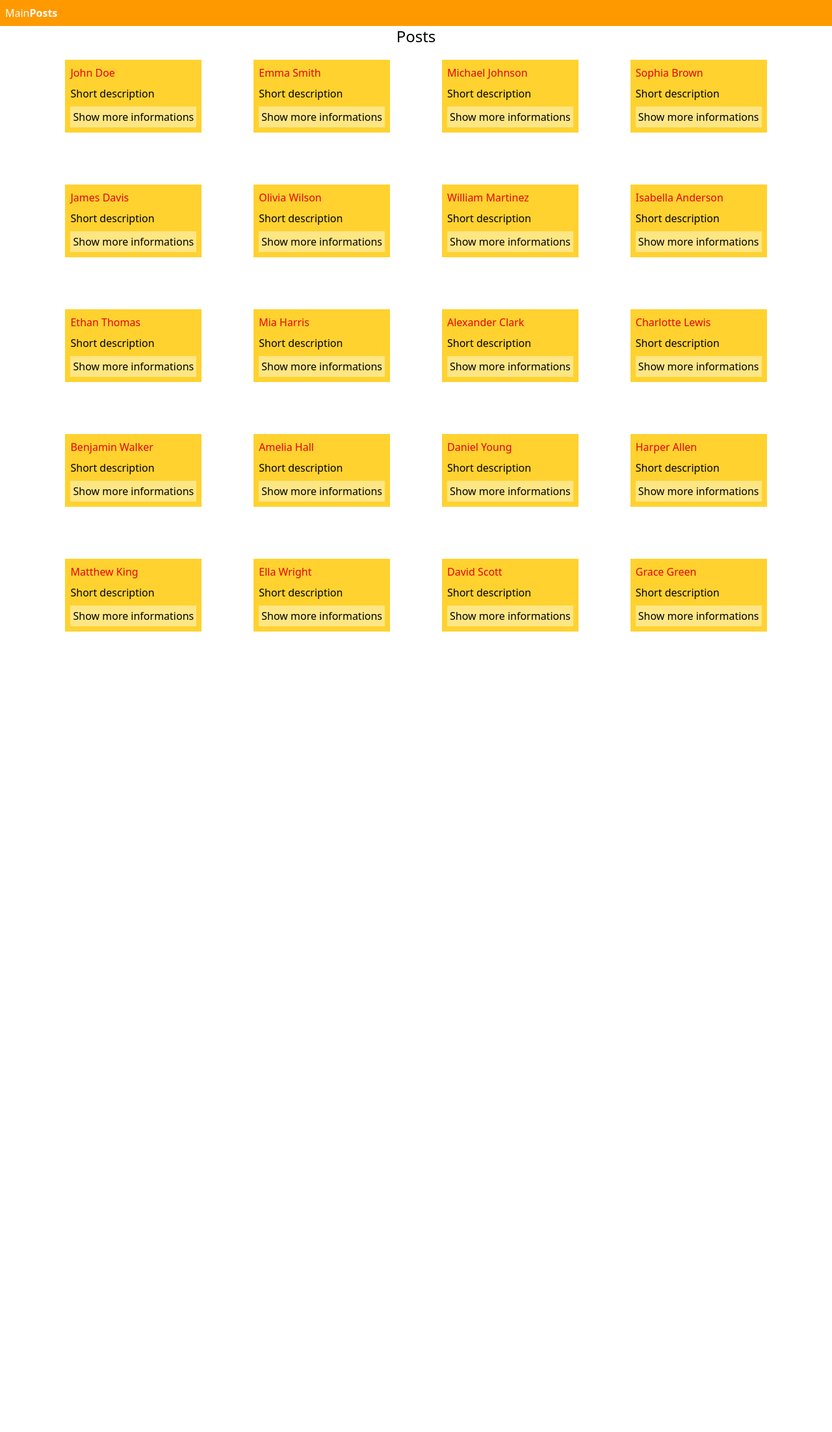
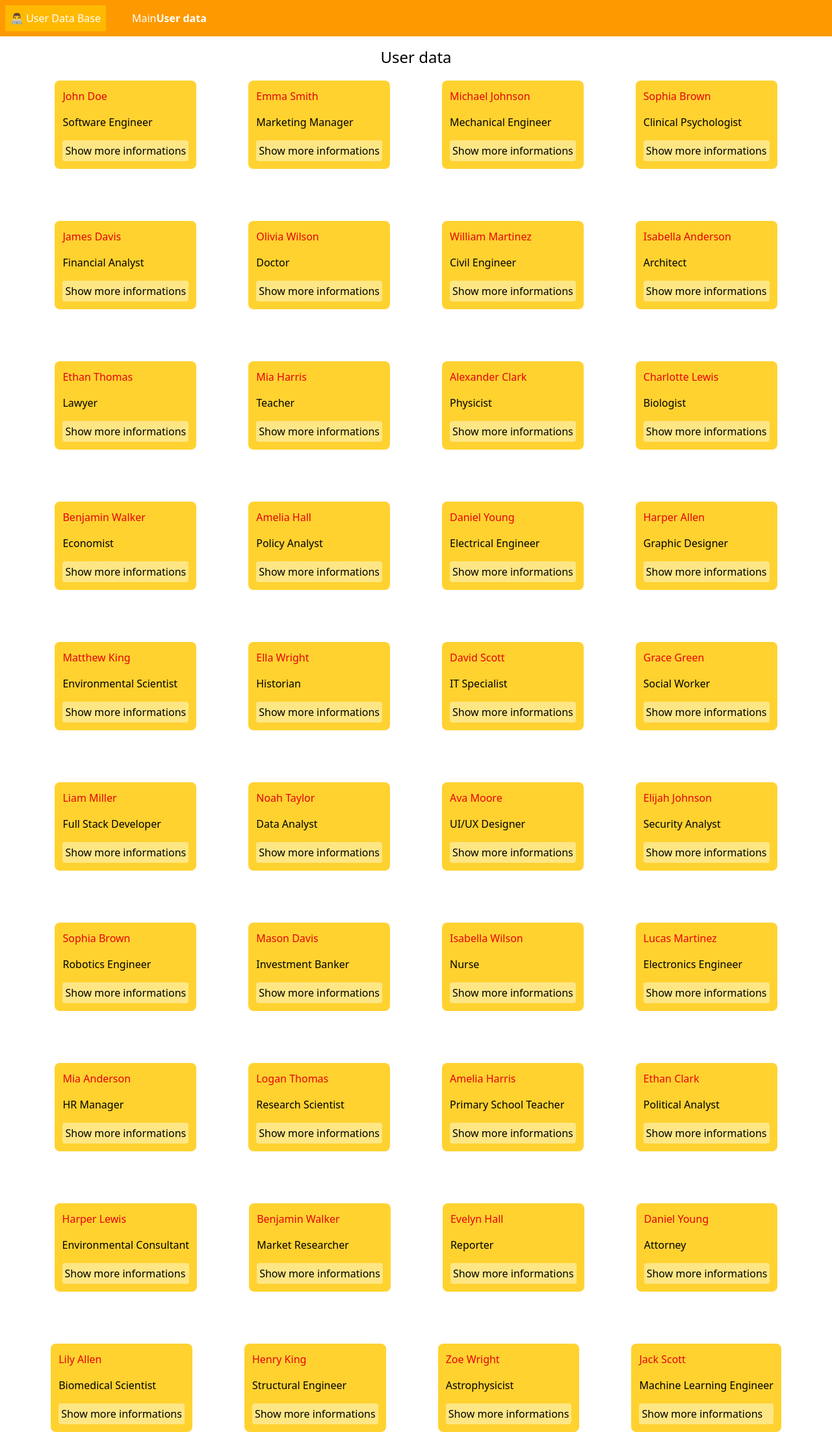
Before and after one commit to mSajewiczz/routing-app, a React (Vite) app: page /Posts in a window 1280 px wide. Shown: the whole page at 65% size. Before the commit the page ends 972 px from the top, so only its background shows below. Built offline with nearby package versions, Linux system fonts and the light colour scheme.

Commit message:
Modified few modules and styles

```diff
--- a/database/database.json
+++ b/database/database.json
@@ -158,5 +158,166 @@
 		"age": 22,
 		"study": "Sociology",
 		"profession": "Social Worker"
+	},
+	{
+		"id": 20,
+		"name": "Liam",
+		"last_name": "Miller",
+		"age": 29,
+		"study": "Software Engineering",
+		"profession": "Full Stack Developer"
+	},
+	{
+		"id": 21,
+		"name": "Noah",
+		"last_name": "Taylor",
+		"age": 26,
+		"study": "Data Science",
+		"profession": "Data Analyst"
+	},
+	{
+		"id": 22,
+		"name": "Ava",
+		"last_name": "Moore",
+		"age": 27,
+		"study": "Graphic Design",
+		"profession": "UI/UX Designer"
+	},
+	{
+		"id": 23,
+		"name": "Elijah",
+		"last_name": "Johnson",
+		"age": 32,
+		"study": "Cybersecurity",
+		"profession": "Security Analyst"
+	},
+	{
+		"id": 24,
+		"name": "Sophia",
+		"last_name": "Brown",
+		"age": 25,
+		"study": "Mechanical Engineering",
+		"profession": "Robotics Engineer"
+	},
+	{
+		"id": 25,
+		"name": "Mason",
+		"last_name": "Davis",
+		"age": 30,
+		"study": "Finance",
+		"profession": "Investment Banker"
+	},
+	{
+		"id": 26,
+		"name": "Isabella",
+		"last_name": "Wilson",
+		"age": 23,
+		"study": "Medicine",
+		"profession": "Nurse"
+	},
+	{
+		"id": 27,
+		"name": "Lucas",
+		"last_name": "Martinez",
+		"age": 28,
+		"study": "Electrical Engineering",
+		"profession": "Electronics Engineer"
+	},
+	{
+		"id": 28,
+		"name": "Mia",
+		"last_name": "Anderson",
+		"age": 31,
+		"study": "Business Administration",
+		"profession": "HR Manager"
+	},
+	{
+		"id": 29,
+		"name": "Logan",
+		"last_name": "Thomas",
+		"age": 27,
+		"study": "Physics",
+		"profession": "Research Scientist"
+	},
+	{
+		"id": 30,
+		"name": "Amelia",
+		"last_name": "Harris",
+		"age": 24,
+		"study": "Education",
+		"profession": "Primary School Teacher"
+	},
+	{
+		"id": 31,
+		"name": "Ethan",
+		"last_name": "Clark",
+		"age": 29,
+		"study": "Political Science",
+		"profession": "Political Analyst"
+	},
+	{
+		"id": 32,
+		"name": "Harper",
+		"last_name": "Lewis",
+		"age": 33,
+		"study": "Environmental Science",
+		"profession": "Environmental Consultant"
+	},
+	{
+		"id": 33,
+		"name": "Benjamin",
+		"last_name": "Walker",
+		"age": 26,
+		"study": "Economics",
+		"profession": "Market Researcher"
+	},
+	{
+		"id": 34,
+		"name": "Evelyn",
+		"last_name": "Hall",
+		"age": 22,
+		"study": "Journalism",
+		"profession": "Reporter"
+	},
+	{
+		"id": 35,
+		"name": "Daniel",
+		"last_name": "Young",
+		"age": 30,
+		"study": "Law",
+		"profession": "Attorney"
+	},
+	{
+		"id": 36,
+		"name": "Lily",
+		"last_name": "Allen",
+		"age": 25,
+		"study": "Biotechnology",
+		"profession": "Biomedical Scientist"
+	},
+	{
+		"id": 37,
+		"name": "Henry",
+		"last_name": "King",
+		"age": 28,
+		"study": "Civil Engineering",
+		"profession": "Structural Engineer"
+	},
+	{
+		"id": 38,
+		"name": "Zoe",
+		"last_name": "Wright",
+		"age": 27,
+		"study": "Astronomy",
+		"profession": "Astrophysicist"
+	},
+	{
+		"id": 39,
+		"name": "Jack",
+		"last_name": "Scott",
+		"age": 31,
+		"study": "Artificial Intelligence",
+		"profession": "Machine Learning Engineer"
 	}
+
 ]
--- a/index.html
+++ b/index.html
@@ -3,7 +3,7 @@
   <head>
     <meta charset="UTF-8" />
     <meta name="viewport" content="width=device-width, initial-scale=1.0" />
-    <link rel="icon" href="/favicon.ico" />
+    <link rel="icon" href="./src/img/icon.png"/>
     <meta name="theme-color" content="#000000" />
     <meta
       name="description"
@@ -11,7 +11,7 @@
     />
     <link rel="apple-touch-icon" href="/logo192.png" />
     <link rel="manifest" href="/manifest.json" />
-    <title>Routing app</title>
+    <title>User Data Base</title>
   </head>
   <body>
     <div id="app"></div>
--- a/src/components/NavBar/NavBar.tsx
+++ /dev/null
@@ -1,12 +0,0 @@
-import { Link } from "@tanstack/react-router";
-
-export default function NavBar() {
-	return (
-		<nav className="bg-amber-500 p-2">
-			<div className="flex">
-				<Link to="/" className="text-white hover:underline">Main</Link>
-				<Link to="/Posts" className="text-white hover:underline">Posts</Link>
-			</div>
-		</nav>
-	);
-}
--- a/src/components/PostComponent/Post.tsx
+++ b/src/components/PostComponent/Post.tsx
@@ -26,23 +26,23 @@ export default function Post({
 
 	return (
 		<>
-			<div className="bg-amber-300 flex gap-2 p-2 flex-col">
+			<div className="bg-amber-300 flex gap-4 p-3 flex-col rounded-lg">
 				<h1 className="text-red-600">
 					{userContext.name} {userContext.last_name}
 				</h1>
-				<p>Short description</p>
-				<button className="text-start cursor-pointer bg-amber-200 p-1" onClick={handleShowInfo}>
+				<p>{userContext.profession}</p>
+				<button className="text-start cursor-pointer bg-amber-200 p-1 rounded-sm" onClick={handleShowInfo}>
 					Show more informations
 				</button>
 			</div>
 
 			{showInfo ? (
-				<div className="absolute bg-amber-100 w-6xl h-150 p-5 top-1/2 left-1/2 transform -translate-x-1/2 -translate-y-1/2">
+				<div className="fixed bg-amber-100 w-6xl h-150 p-5 top-1/2 left-1/2 transform -translate-x-1/2 -translate-y-1/2 rounded-lg">
 					<div className="flex justify-between gap-2">
 						<h3>
 							More informations about <span className="text-red-600">{userContext.name} {userContext.last_name}</span>
 						</h3>
-                        <button className="bg-amber-400 text-white cursor-pointer " onClick={() => setShowInfo(false)}>Close</button>
+                        <button className="bg-amber-400 text-white cursor-pointer px-6 py-1 rounded-sm" onClick={() => setShowInfo(false)}>Close</button>
 					</div>
 
                     <h4>Age: {userContext.age}</h4>
--- a/src/routes/Posts.tsx
+++ b/src/routes/Posts.tsx
@@ -1,7 +1,7 @@
 import Post from "@/components/PostComponent/Post";
 import { createFileRoute, Link } from "@tanstack/react-router";
 import data from "../../database/database.json";
-import NavBar from "@/components/NavBar/NavBar";
+
 
 // import {useState} from "react";
 
@@ -33,7 +33,7 @@ const x = () => {
 function RouteComponent() {
 	return (
 		<div className="flex flex-col gap-5">
-			<h1 onClick={x} className="flex justify-center items-center text-2xl">Posts</h1>
+			<h1 onClick={x} className="flex justify-center items-center text-2xl">User data</h1>
 			<ul className="flex gap-20 flex-wrap justify-center">
 				{data.map((user) => (
 					<PostsContext.Provider value={userObject[user.id]}>
--- a/src/routes/__root.tsx
+++ b/src/routes/__root.tsx
@@ -1,18 +1,32 @@
-import NavBar from '@/components/NavBar/NavBar'
-import { Outlet, createRootRoute, Link } from '@tanstack/react-router'
-import { TanStackRouterDevtools } from '@tanstack/react-router-devtools'
+import { Outlet, createRootRoute, Link } from "@tanstack/react-router";
+import { TanStackRouterDevtools } from "@tanstack/react-router-devtools";
 
 export const Route = createRootRoute({
 	component: () => (
 		<>
-    <nav className="bg-amber-500 p-2">
-          <div className="flex">
-            <Link to="/" className="text-white hover:underline [&.active]:font-bold">Main</Link>
-            <Link to="/Posts" className="text-white hover:underline [&.active]:font-bold">Posts</Link>
+			<nav className="bg-amber-500 p-2 fixed w-full top-0 left-0 z-50">
+				<div className="flex items-center gap-10">
+					<h1 className="bg-amber-400 p-2 text-white">👨‍💻 User Data Base</h1>
+					<div className="flex ">
+						<Link
+							to="/"
+							className="text-white hover:underline [&.active]:font-bold">
+							Main
+						</Link>
+						<Link
+							to="/Posts"
+							className="text-white hover:underline [&.active]:font-bold">
+							User data
+						</Link>
+					</div>
 				</div>
 			</nav>
+			<br></br>
+      <br></br>
+      <br></br>
 			<Outlet />
+
 			<TanStackRouterDevtools />
 		</>
 	),
-})
+});
--- a/src/routes/index.tsx
+++ b/src/routes/index.tsx
@@ -1,5 +1,4 @@
 import { createFileRoute, Link } from "@tanstack/react-router";
-import NavBar from "@/components/NavBar/NavBar";
 import "../App.css";
 
 export const Route = createFileRoute("/")({
```
Also changed, not shown: src/img/icon.png (added). Lines whose indentation alone changed are shown as unchanged.
